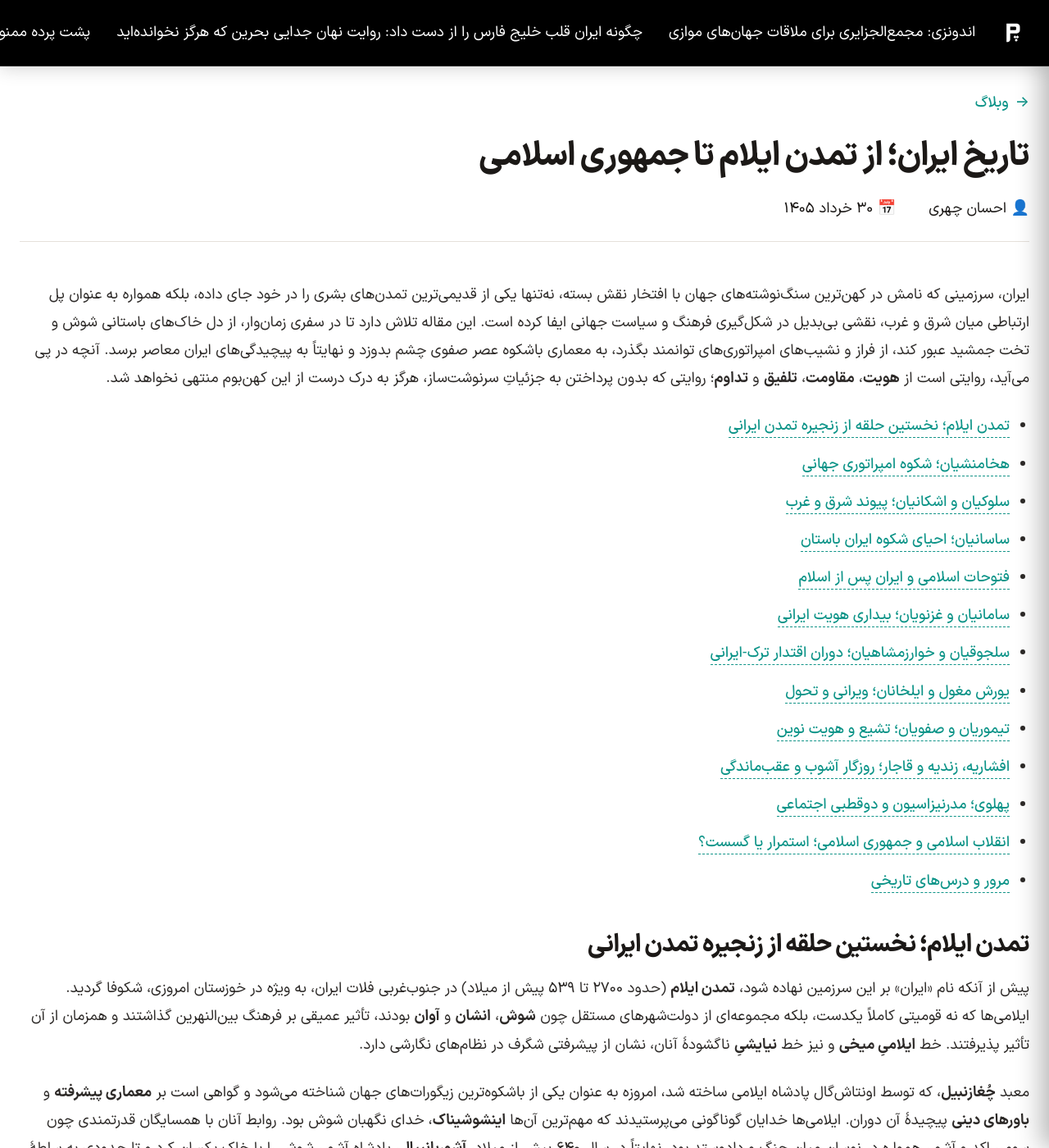
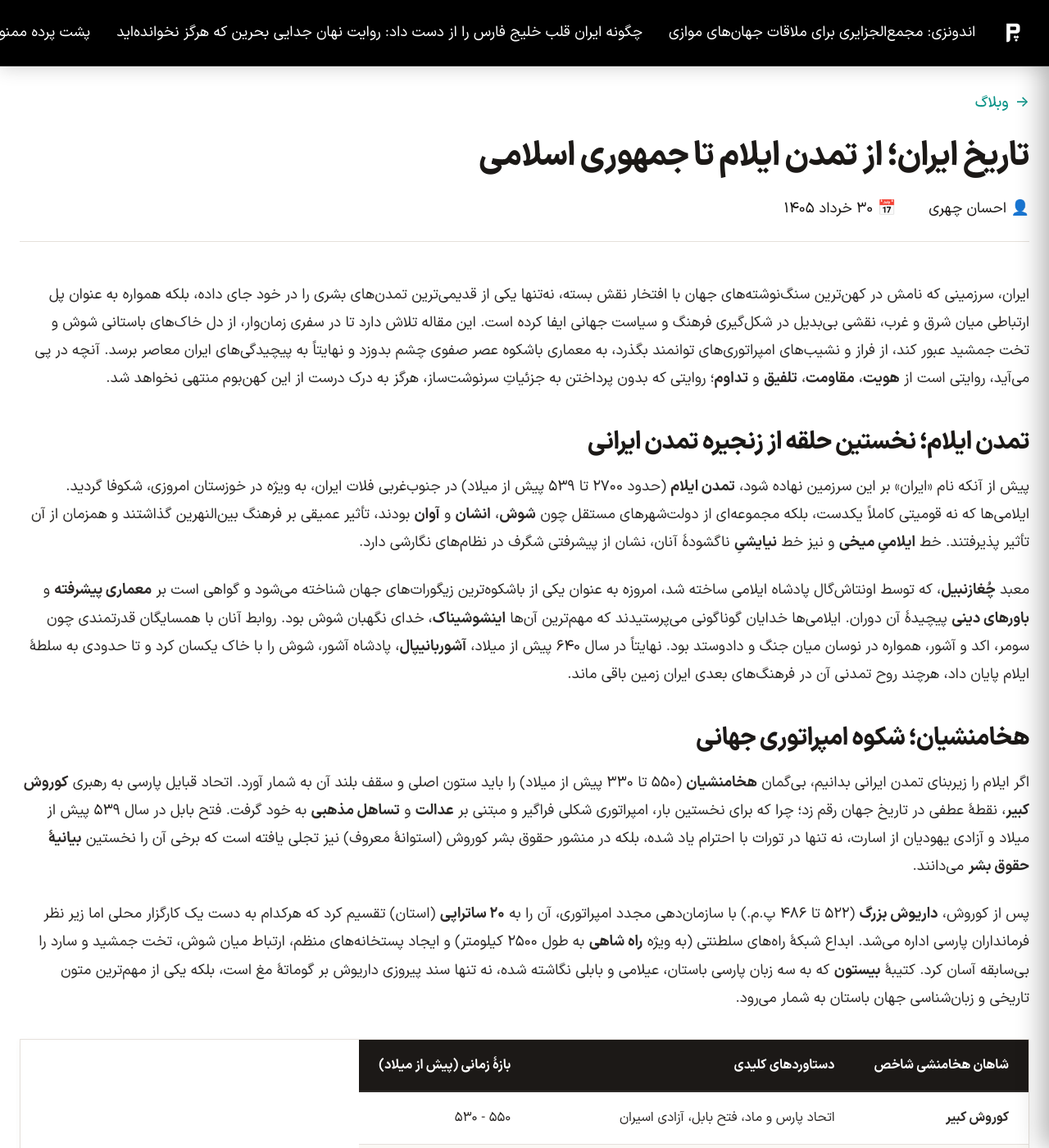
Before and after one commit to darkblog/darkblog.github.io, a Jekyll site: the page built from _posts/2026-6-20-iran.md, in a window 1280 px wide and 1400 px high. Shown: the whole window at 82% size. Built offline with Jekyll 4.4.1, drawn with Linux system fonts in a browser that asks for light colours.

Commit message:
Update 2026-6-20-iran.md

```diff
--- a/_posts/2026-6-20-iran.md
+++ b/_posts/2026-6-20-iran.md
@@ -4,20 +4,6 @@ tags: کشور
 ---
 
 ایران، سرزمینی که نامش در کهن‌ترین سنگ‌نوشته‌های جهان با افتخار نقش بسته، نه‌تنها یکی از قدیمی‌ترین تمدن‌های بشری را در خود جای داده، بلکه همواره به عنوان پل ارتباطی میان شرق و غرب، نقشی بی‌بدیل در شکل‌گیری فرهنگ و سیاست جهانی ایفا کرده است. این مقاله تلاش دارد تا در سفری زمان‌وار، از دل خاک‌های باستانی شوش و تخت جمشید عبور کند، از فراز و نشیب‌های امپراتوری‌های توانمند بگذرد، به معماری باشکوه عصر صفوی چشم بدوزد و نهایتاً به پیچیدگی‌های ایران معاصر برسد. آنچه در پی می‌آید، روایتی است از **هویت**، **مقاومت**، **تلفیق** و **تداوم**؛ روایتی که بدون پرداختن به جزئیاتِ سرنوشت‌ساز، هرگز به درک درست از این کهن‌بوم منتهی نخواهد شد.
-
-- [تمدن ایلام؛ نخستین حلقه از زنجیره تمدن ایرانی](#تمدن-ایلام-نخستین-حلقه-از-زنجیره-تمدن-ایرانی)
-- [هخامنشیان؛ شکوه امپراتوری جهانی](#هخامنشیان-شکوه-امپراتوری-جهانی)
-- [سلوکیان و اشکانیان؛ پیوند شرق و غرب](#سلوکیان-و-اشکانیان-پیوند-شرق-و-غرب)
-- [ساسانیان؛ احیای شکوه ایران باستان](#ساسانیان-احیای-شکوه-ایران-باستان)
-- [فتوحات اسلامی و ایران پس از اسلام](#فتوحات-اسلامی-و-ایران-پس-از-اسلام)
-- [سامانیان و غزنویان؛ بیداری هویت ایرانی](#سامانیان-و-غزنویان-بیداری-هویت-ایرانی)
-- [سلجوقیان و خوارزمشاهیان؛ دوران اقتدار ترک‑ایرانی](#سلجوقیان-و-خوارزمشاهیان-دوران-اقتدار-ترکایرانی)
-- [یورش مغول و ایلخانان؛ ویرانی و تحول](#یورش-مغول-و-ایلخانان-ویرانی-و-تحول)
-- [تیموریان و صفویان؛ تشیع و هویت نوین](#تیموریان-و-صفویان-تشیع-و-هویت-نوین)
-- [افشاریه، زندیه و قاجار؛ روزگار آشوب و عقب‌ماندگی](#افشاریه-زندیه-و-قاجار-روزگار-آشوب-و-عقبماندگی)
-- [پهلوی؛ مدرنیزاسیون و دوقطبی اجتماعی](#پهلوی-مدرنیزاسیون-و-دوقطبی-اجتماعی)
-- [انقلاب اسلامی و جمهوری اسلامی؛ استمرار یا گسست؟](#انقلاب-اسلامی-و-جمهوری-اسلامی-استمرار-یا-گسست)
-- [مرور و درس‌های تاریخی](#مرور-و-درسهای-تاریخی)
 
 ## تمدن ایلام؛ نخستین حلقه از زنجیره تمدن ایرانی
 
```
